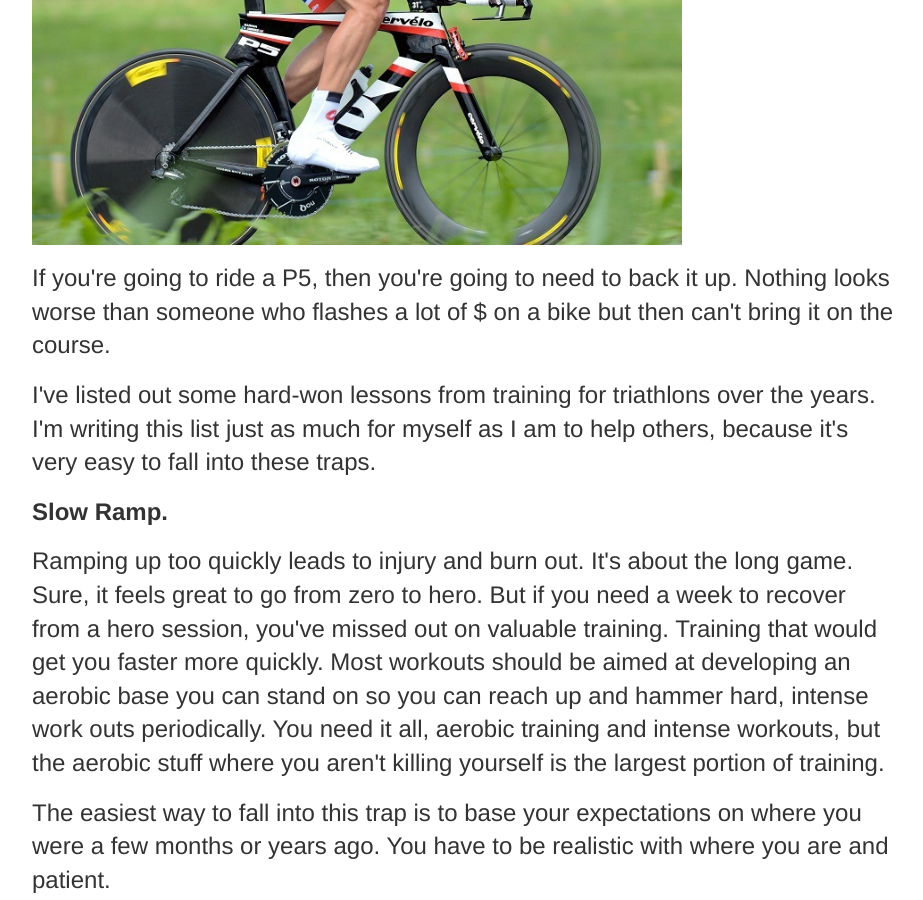
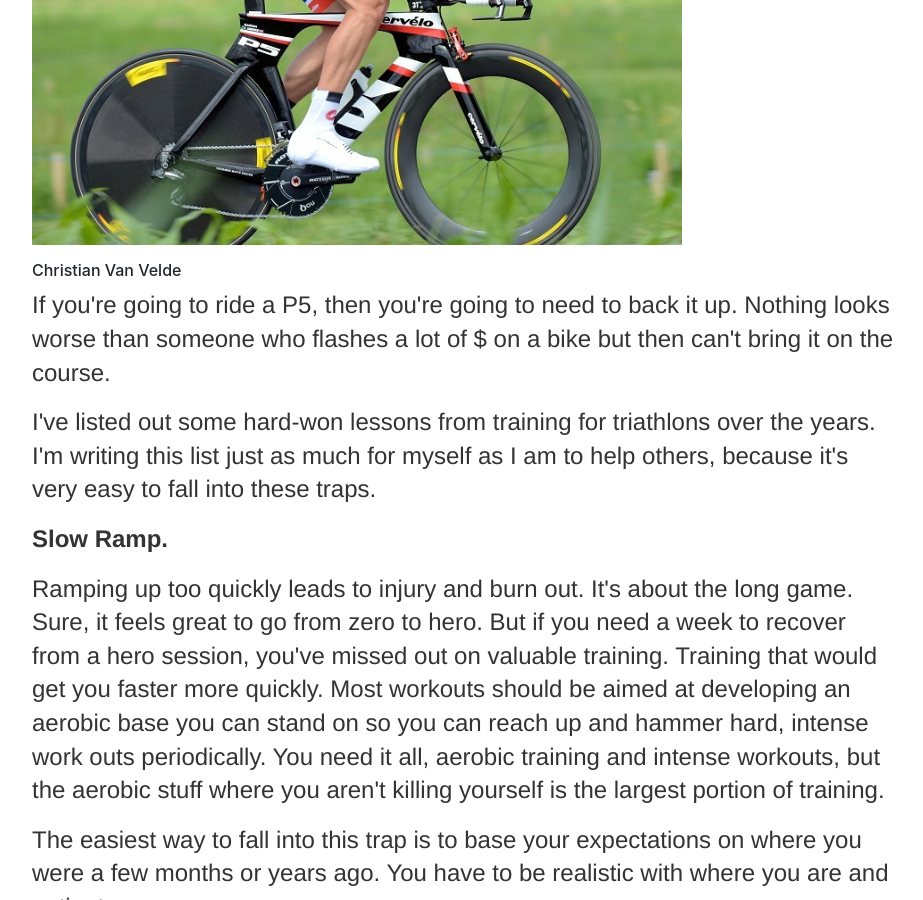
Before and after one commit to hikesandbikes/hikesandbikes.github.io, a Jekyll site: the page built from _posts/2020-07-04-the-need-for-speed.md, in a window 1280 px wide and 900 px high, scrolled down 411 px. Shown: the whole window, without its empty margins (175-1098 px from the left). Built offline with Jekyll 4.4.1, drawn with Linux system fonts in a browser that asks for light colours.

Commit message:
Add caption

```diff
--- a/_posts/2020-07-04-the-need-for-speed.md
+++ b/_posts/2020-07-04-the-need-for-speed.md
@@ -5,6 +5,7 @@ date: 2020-07-04
 ---
 
 <p><img src="/static/img/cervelo.jpg" width="650"/></p>
+<h6>Christian Van Velde</h6>
 
 <p>
 If you're going to ride a P5, then you're going to need to back it up.  Nothing looks worse
```
